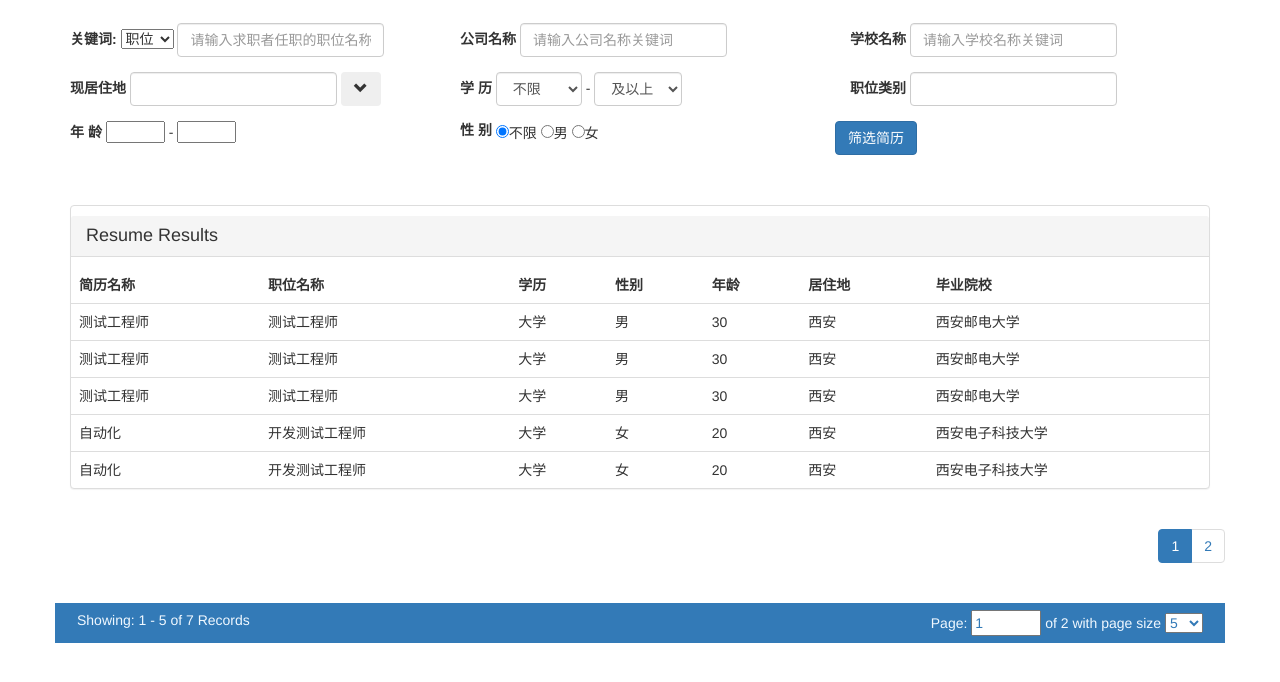
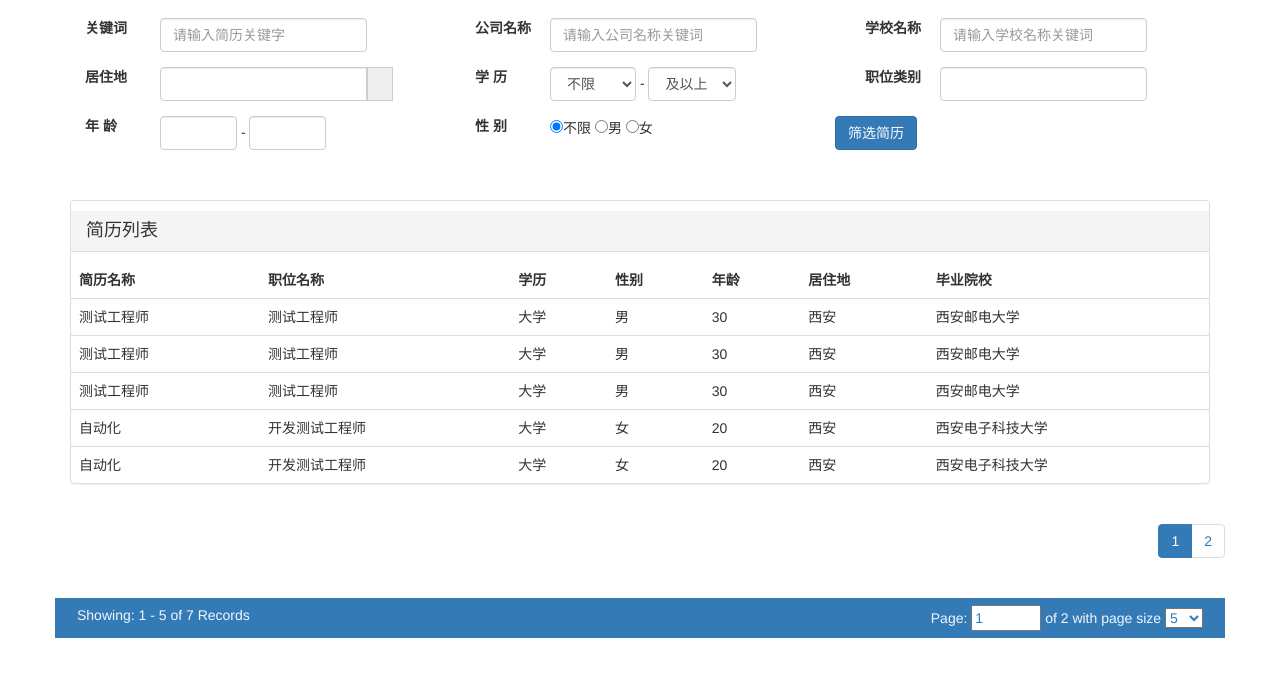
Before and after one commit to JayniBai/ResumeSearchUI, a website: page search.html in a window 1280 px wide. Shown: the part 54-736 px from the top of the page. Drawn offline with nearby package versions, Linux system fonts and the light colour scheme; some packages are replaced by stand-ins of ours.

Commit message:
Modify the form layout

```diff
--- a/search.html
+++ b/search.html
@@ -12,7 +12,6 @@
       <script src="./script/selectAddress.js"></script>
       <style>
         .row {
-                margin-top: 5px;
                 margin-bottom: 15px;
               }
       </style>
@@ -22,39 +21,33 @@
   </head>
   <body>
       <div class='container' ng-app="myapp" ng-controller ="searchResume" ng-init="search()">
-          <form class="form-inline" role="form" style="line-height:5px" autocomplete="off">
+          <form class="form-inline" role="form" autocomplete="off">
               <div class="row">
                     <div class="form-group col-sm-4">
-                              <label> 关键词:</label>
-                              <select class="selectpicker" id="choosekey" style="width:53px;">
-                                  <option title="职位" value="SF_1_1_3">职位</option>
-                                  <option title="工作和项目经验" value="SF_1_1_47">工作和项目经验</option>
-                                  <option title="全文" value="SF_1_1_4">全文</option>
-                                  <option title="简历ID" value="SF_1_1_5">简历ID</option>
-                                  <option title="邮箱" value="SF_1_1_6">邮箱</option>
-                                  <option title="姓名" value="SF_1_1_7">姓名</option>
-                              </select>
-                              <input class="form-control" type="text" placeholder="请输入求职者任职的职位名称" value="" ng-model="resume.Position">
+                            <label class="col-sm-3"> 关键词 </label>
+                            <input class="form-control" type="text" placeholder="请输入简历关键字" value="" ng-model="resume.Position">
                     </div>
                     <div class="form-group col-sm-4">
-                          <label>公司名称</label>
+                        <label class="col-sm-3">公司名称</label>
                         <input class="form-control" type="text" placeholder="请输入公司名称关键词" value="">
                     </div>
                     <div class="form-group col-sm-4">
-                          <label>学校名称</label>
+                        <label class="col-sm-3">学校名称</label>
                         <input class="form-control" type="text" maxlength="200" placeholder="请输入学校名称关键词" value="">
                     </div>
               </div>
               <div class="row">
                     <div class="form-group col-sm-4">
-                          <label>现居住地</label>
-                          <input class="form-control" ng-model="Location">
-                           <button class="btn" ng-click="LoadAddressSelection()"><span class="glyphicon glyphicon-chevron-down"></span></button>
+                      <label class="col-sm-3">居住地</label>
+                      <div class="input-group">
+                        <input type="text" class="form-control" ng-model="Location">
+                        <div class="input-group-addon" ng-click="LoadAddressSelection()"></div>
                         <select-address ng-show="showAddress"></select-address>
+                      </div>
+                    </div>
 
-                      </div>
                       <div class="form-group col-sm-4">
-                          <label>学        历</label>
+                          <label class="col-sm-3">学        历</label>
                           <select class="form-control">
                               <option value="" selected="">不限</option>
                               <option value="1">初中</option>
@@ -76,19 +69,19 @@
                           </select>
                        </div>
                        <div class="form-group col-sm-4">
-                          <label class="search-item-name">职位类别</label>
+                          <label class="col-sm-3">职位类别</label>
                           <input class="form-control">
                        </div>
               </div>
               <div class="row">
                   <div class="form-group col-sm-4">
-                          <label class="search-item-name">年        龄</label>
-                          <input class="rd-input input-xsmall" type="text" min="0" max="100" value="" data-type="number" size="4">
+                          <label class="col-sm-3">年        龄</label>
+                          <input class="form-control" type="text" min="0" max="100" value="" data-type="number" size="4">
                           -
-                          <input class="rd-input input-xsmall" type="text" min="0" max="100" value="" data-type="number" size="4">
+                          <input class="form-control" type="text" min="0" max="100" value="" data-type="number" size="4">
                   </div>
                   <div class="form-group col-sm-4">
-                      <label>性        别</label>
+                      <label class="col-sm-3">性        别</label>
                     <div class="radio">
                         <label><input type="radio" name="optionsRadios" checked="checked" value="">不限</label>
                     </div>
@@ -106,7 +99,7 @@
             <div class="panel panel-default">
               <!-- Default panel contents -->
               <div class="panel-heading h4">
-                  Resume Results
+                  简历列表
               </div>
 
               <!-- Table -->
```
Also changed, not shown: 1 other file. Lines whose indentation alone changed are shown as unchanged.
